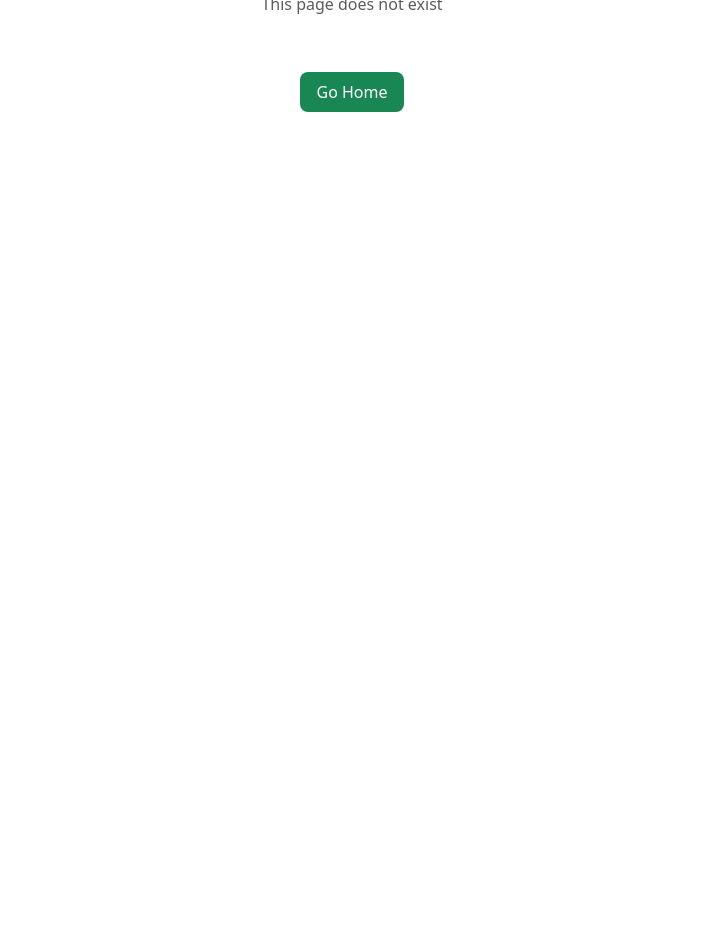
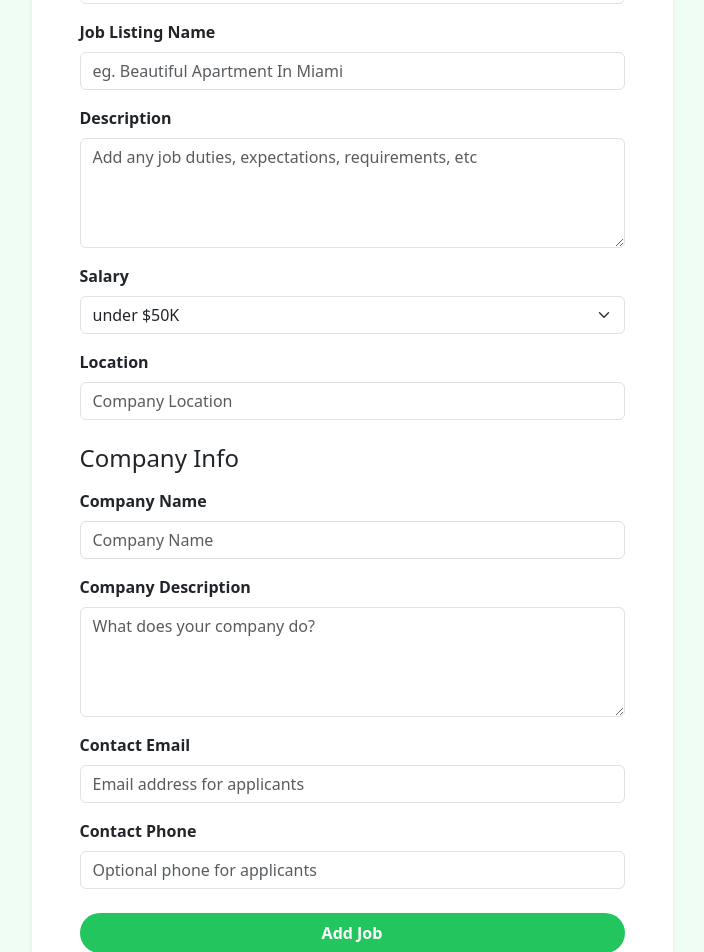
Before and after one commit to Ahmed-Osama2022/vue-jobs-bootstrapcss, a Vue app: page /jobs/add in a window 1280 px wide. Before the commit this address had no page. Shown: the part 280-1232 px from the top of the page, without its empty margins (288-992 px from the left). Before the commit the page ends 800 px from the top, so only its background shows below. Built offline with nearby package versions, Linux system fonts and the light colour scheme.

Commit message:
feat: add AddJobView component and update routing; enhance JobsView with Add Job link

```diff
--- a/src/router/index.js
+++ b/src/router/index.js
@@ -5,6 +5,7 @@ import NotFoundView from '@/views/NotFoundView.vue';
 import Test from '@/views/Test.vue';
 import { createRouter, createWebHistory } from 'vue-router';
 import JobsView from '@/views/Jobs/JobsView.vue';
+import AddJobView from '@/views/Jobs/AddJobView.vue';
 
 /**
  * Decalre the routes
@@ -47,6 +48,11 @@ const router = createRouter({
       name: 'job',
       component: JobView,
     },
+    {
+      path: '/jobs/add', // This will only match numeric IDs
+      name: 'add-job',
+      component: AddJobView,
+    },
   ],
 });
 
--- /dev/null
+++ b/src/views/Jobs/AddJobView.vue
@@ -0,0 +1,260 @@
+<script setup>
+import { reactive } from 'vue';
+import { defineEmits } from 'vue';
+import logoImage from '@/assets/logo.svg';
+
+const job = reactive({
+  type: 'Full-Time',
+  name: '',
+  description: '',
+  salary: 'Under $50K',
+  location: '',
+  company: {
+    name: '',
+    description: '',
+    contactEmail: '',
+    contactPhone: '',
+  },
+});
+
+const emit = defineEmits(['job-added']);
+
+// function handleSubmit() {
+//   // Replace with your API call / store action
+//   console.log('New job submitted:', { ...job });
+//   emit('job-added', { ...job });
+// }
+
+const handleSubmit = () => {
+  console.log('New job submitted:', { ...job });
+  // emit('job-added', { ...job });
+};
+
+// Loop for the options
+const options = ['Full-Time', 'Part-Time', 'Remote', 'Internship'];
+</script>
+<template>
+  <div>
+    <!-- Navbar -->
+    <!-- <nav class="navbar navbar-expand-md navbar-dark bg-nav border-bottom">
+      <div class="container-fluid px-3 px-lg-5">
+        <RouterLink class="navbar-brand d-flex align-items-center" to="/">
+          <img :src="logoImage" alt="Vue Jobs" class="logo-img me-2" />
+          <span class="fw-bold fs-4">Vue Jobs</span>
+        </RouterLink>
+
+        <button
+          class="navbar-toggler"
+          type="button"
+          data-bs-toggle="collapse"
+          data-bs-target="#navMenu"
+        >
+          <span class="navbar-toggler-icon"></span>
+        </button>
+
+        <div class="collapse navbar-collapse justify-content-end" id="navMenu">
+          <ul class="navbar-nav gap-2">
+            <li class="nav-item">
+              <router-link class="nav-link nav-pill" to="/">Home</router-link>
+            </li>
+            <li class="nav-item">
+              <router-link class="nav-link nav-pill" to="/jobs">Jobs</router-link>
+            </li>
+            <li class="nav-item">
+              <router-link class="nav-link nav-pill nav-pill-active" to="/add-job"
+                >Add Job</router-link
+              >
+            </li>
+          </ul>
+        </div>
+      </div>
+    </nav> -->
+
+    <!-- Form section -->
+    <section class="bg-page py-5">
+      <div class="container">
+        <div class="row justify-content-center">
+          <div class="col-12 col-md-9 col-lg-7">
+            <div class="card form-card shadow-sm border-0">
+              <div class="card-body p-4 p-md-5">
+                <h2 class="text-center fw-semibold mb-4">Add Job</h2>
+
+                <form @submit.prevent="handleSubmit">
+                  <div class="mb-3">
+                    <label for="type" class="form-label fw-bold">Job Type</label>
+                    <select id="type" v-model="job.type" class="form-select" required>
+                      <!-- <option value="Full-Time">Full-Time</option>
+                      <option value="Part-Time">Part-Time</option>
+                      <option value="Remote">Remote</option>
+                      <option value="Internship">Internship</option> -->
+                      <option v-for="(option, index) in options" :key="index" :value="option">
+                        {{ option }}
+                      </option>
+                    </select>
+                  </div>
+
+                  <div class="mb-3">
+                    <label for="name" class="form-label fw-bold">Job Listing Name</label>
+                    <input
+                      id="name"
+                      v-model="job.name"
+                      type="text"
+                      class="form-control"
+                      placeholder="eg. Beautiful Apartment In Miami"
+                      required
+                    />
+                  </div>
+
+                  <div class="mb-3">
+                    <label for="description" class="form-label fw-bold">Description</label>
+                    <textarea
+                      id="description"
+                      v-model="job.description"
+                      class="form-control"
+                      rows="4"
+                      placeholder="Add any job duties, expectations, requirements, etc"
+                    ></textarea>
+                  </div>
+
+                  <div class="mb-3">
+                    <label for="salary" class="form-label fw-bold">Salary</label>
+                    <select id="salary" v-model="job.salary" class="form-select" required>
+                      <option value="Under $50K">under $50K</option>
+                      <option value="$50K - $60K">$50 - $60K</option>
+                      <option value="$60K - $70K">$60 - $70K</option>
+                      <option value="$70K - $80K">$70 - $80K</option>
+                      <option value="$80K - $90K">$80 - $90K</option>
+                      <option value="$90K - $100K">$90 - $100K</option>
+                      <option value="$100K - $125K">$100 - $125K</option>
+                      <option value="$125K - $150K">$125 - $150K</option>
+                      <option value="$150K - $175K">$150 - $175K</option>
+                      <option value="$175K - $200K">$175 - $200K</option>
+                      <option value="Over $200K">Over $200K</option>
+                    </select>
+                  </div>
+
+                  <div class="mb-3">
+                    <label for="location" class="form-label fw-bold">Location</label>
+                    <input
+                      id="location"
+                      v-model="job.location"
+                      type="text"
+                      class="form-control"
+                      placeholder="Company Location"
+                      required
+                    />
+                  </div>
+
+                  <h3 class="fs-4 mb-3 mt-4">Company Info</h3>
+
+                  <div class="mb-3">
+                    <label for="company" class="form-label fw-bold">Company Name</label>
+                    <input
+                      id="company"
+                      v-model="job.company.name"
+                      type="text"
+                      class="form-control"
+                      placeholder="Company Name"
+                    />
+                  </div>
+
+                  <div class="mb-3">
+                    <label for="company_description" class="form-label fw-bold"
+                      >Company Description</label
+                    >
+                    <textarea
+                      id="company_description"
+                      v-model="job.company.description"
+                      class="form-control"
+                      rows="4"
+                      placeholder="What does your company do?"
+                    ></textarea>
+                  </div>
+
+                  <div class="mb-3">
+                    <label for="contact_email" class="form-label fw-bold">Contact Email</label>
+                    <input
+                      id="contact_email"
+                      v-model="job.company.contactEmail"
+                      type="email"
+                      class="form-control"
+                      placeholder="Email address for applicants"
+                      required
+                    />
+                  </div>
+
+                  <div class="mb-4">
+                    <label for="contact_phone" class="form-label fw-bold">Contact Phone</label>
+                    <input
+                      id="contact_phone"
+                      v-model="job.company.contactPhone"
+                      type="tel"
+                      class="form-control"
+                      placeholder="Optional phone for applicants"
+                    />
+                  </div>
+
+                  <div class="d-grid">
+                    <button type="submit" class="btn btn-submit fw-bold py-2">Add Job</button>
+                  </div>
+                </form>
+              </div>
+            </div>
+          </div>
+        </div>
+      </div>
+    </section>
+  </div>
+</template>
+
+<style scoped>
+.bg-nav {
+  background-color: #15803d; /* green-700 */
+}
+
+.logo-img {
+  height: 2.5rem;
+  width: auto;
+}
+
+.nav-pill {
+  color: #fff;
+  border-radius: 0.375rem;
+  padding: 0.5rem 0.75rem;
+  transition: background-color 0.15s ease-in-out;
+}
+
+.nav-pill:hover {
+  background-color: #111827; /* gray-900 */
+  color: #fff;
+}
+
+.nav-pill-active {
+  background-color: #14532d; /* green-900 */
+}
+
+.bg-page {
+  background-color: #f0fdf4; /* green-50 */
+  min-height: calc(100vh - 80px);
+}
+
+.form-card {
+  border-radius: 0.5rem;
+}
+
+.btn-submit {
+  background-color: #22c55e; /* green-500 */
+  border: none;
+  color: #fff;
+  border-radius: 9999px;
+}
+
+.btn-submit:hover {
+  background-color: #16a34a; /* green-600 */
+  color: #fff;
+}
+
+.btn-submit:focus {
+  box-shadow: 0 0 0 0.2rem rgba(34, 197, 94, 0.4);
+}
+</style>
--- a/src/views/Jobs/JobsView.vue
+++ b/src/views/Jobs/JobsView.vue
@@ -27,7 +27,13 @@ onMounted(async () => {
 
 <template>
   <div class="mt-3 mx-2">
-    <h3>All Jobs</h3>
+    <div class="d-flex flex-row px-3 pt-3 align-content-center">
+      <h3>All Jobs</h3>
+
+      <RouterLink :to="{ name: 'add-job' }" type="button" class="ms-auto btn btn-outline-success"
+        >Add Job</RouterLink
+      >
+    </div>
     <!-- <p v-if="state.isLoading" class="text-center">Loading jobs...</p> -->
     <p v-if="state.isLoading" class="text-center">
       <PulseLoader />
```
Also changed, not shown: 1 other file (tests, documents, lock files or other folders).
